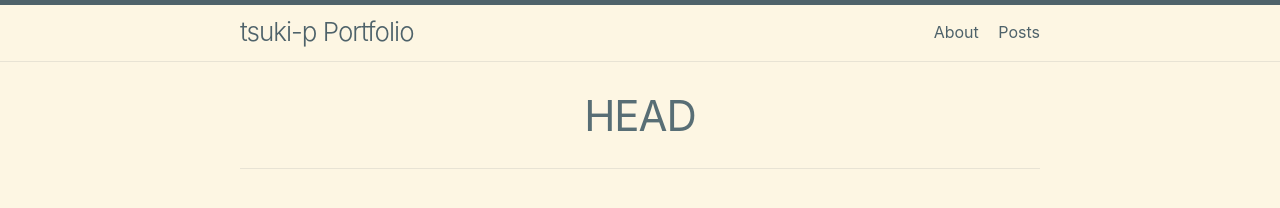
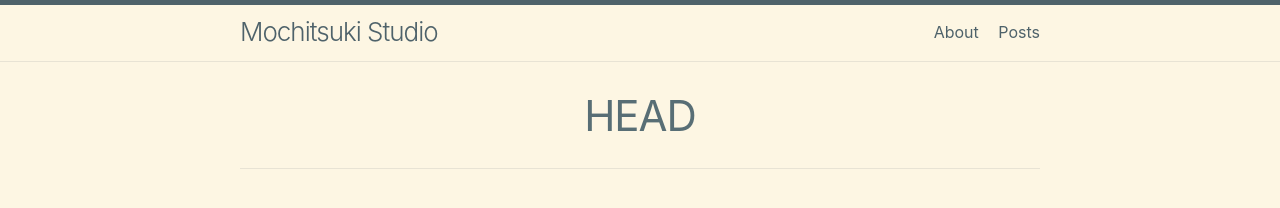
Before and after one commit to tsuki-p/portfolio, a Jekyll site: the page built from History.markdown, in a window 1280 px wide and 900 px high. Shown: the top 208 px of the window. Built offline with Jekyll 4.4.1, drawn with Linux system fonts in a browser that asks for light colours; our own code applies the rules of GitHub Pages for plain Markdown files.

Commit message:
Update _config.yml

```diff
--- a/_config.yml
+++ b/_config.yml
@@ -1,7 +1,7 @@
 # Site-wide settings
 # ------------------
 #
-title: tsuki-p Portfolio
+title: Mochitsuki Studio
 #
 author:
    name: tsuki-p
```
